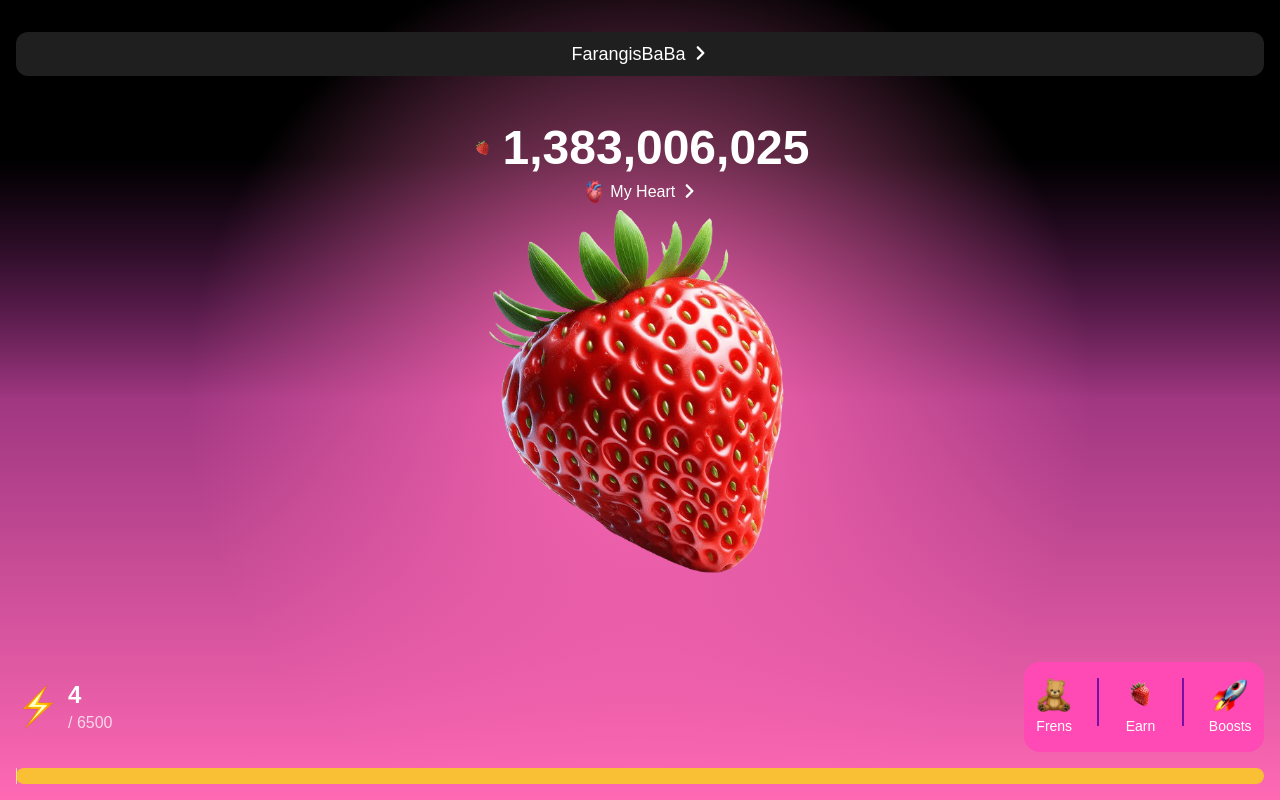
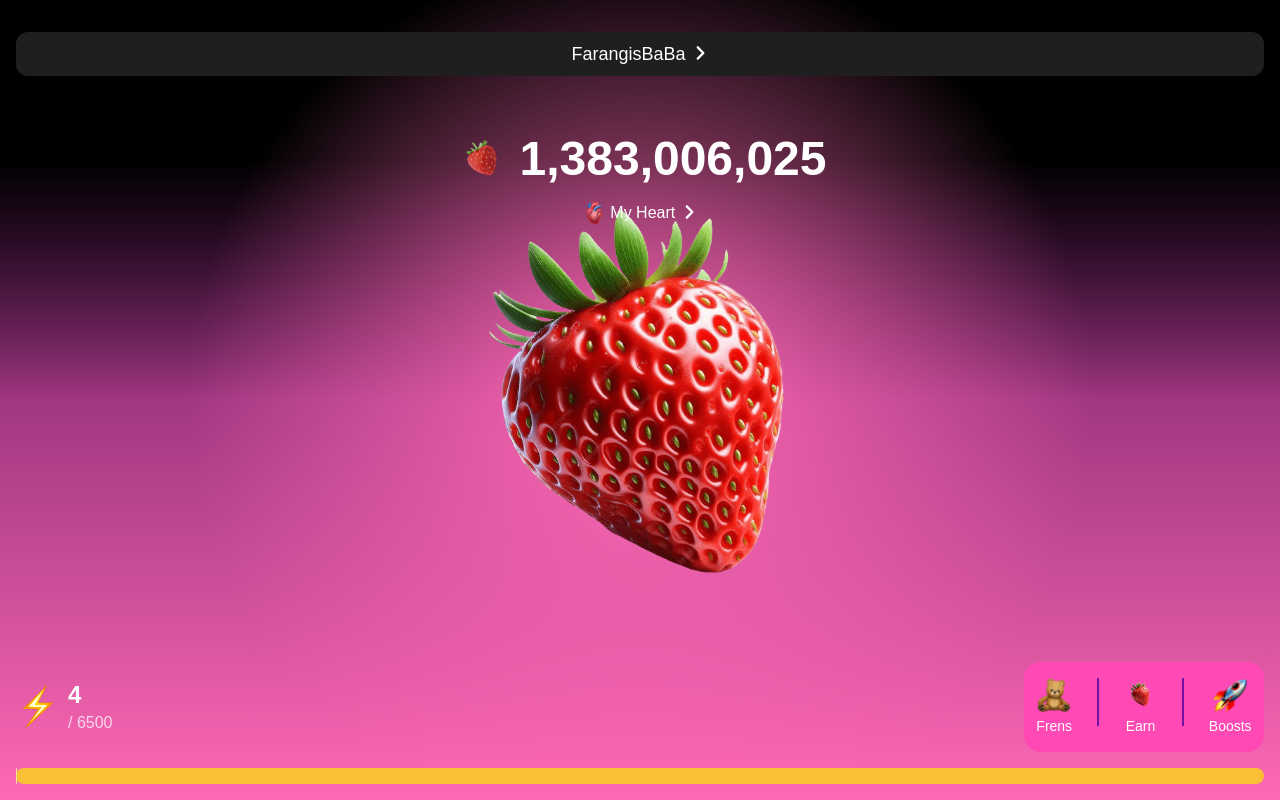
Before and after one commit to xematin/FarangisCoin, a React (Vite) app: page / in a window 1280 px wide. Built offline with nearby package versions, Linux system fonts and the light colour scheme.

Commit message:
Update App.tsx

```diff
--- a/src/App.tsx
+++ b/src/App.tsx
@@ -53,7 +53,7 @@ const App = () => {
             </div>
           </div>
           <div className="mt-12 text-5xl font-bold flex items-center">
-            <img src={notcoin} width={24} height={64} />
+            <img src={notcoin} width={58} height={64} />
             <span className="ml-2">{points.toLocaleString()}</span>
           </div>
           <div className="text-base mt-2 flex items-center">
```
